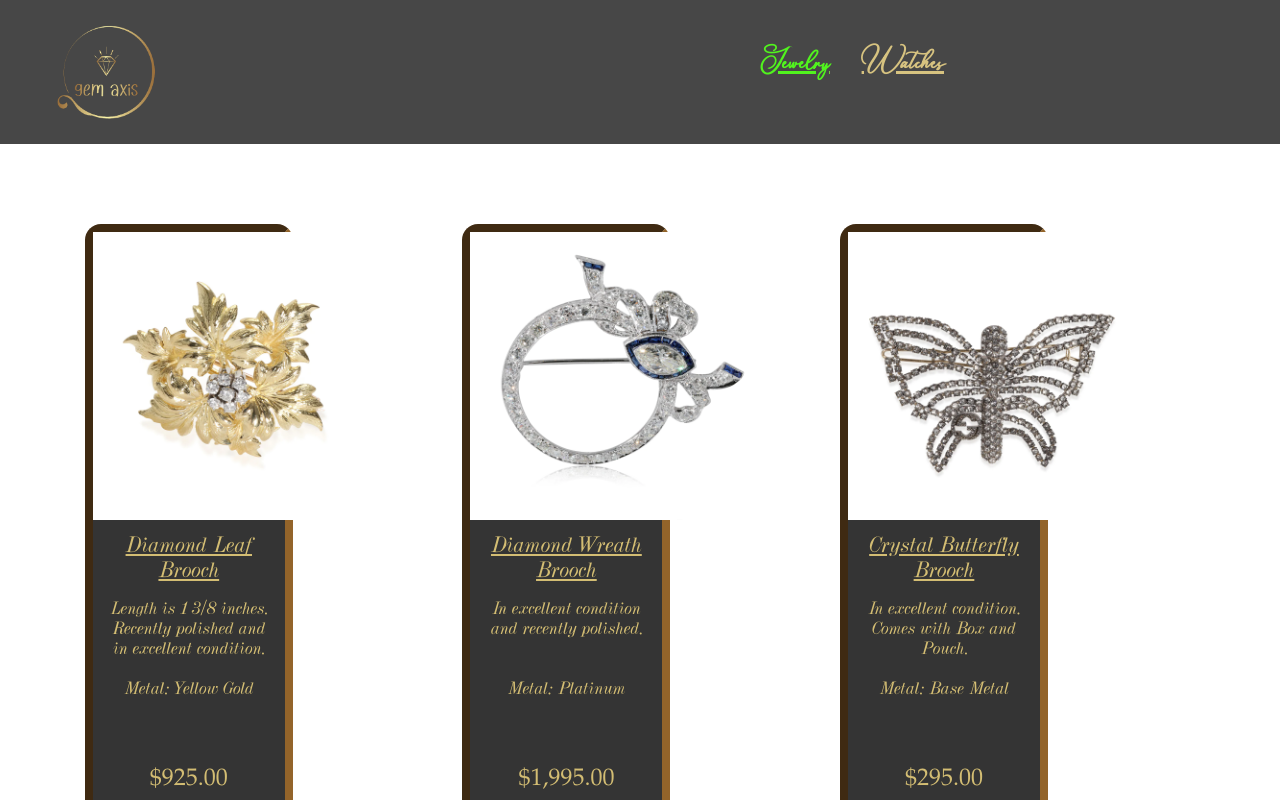
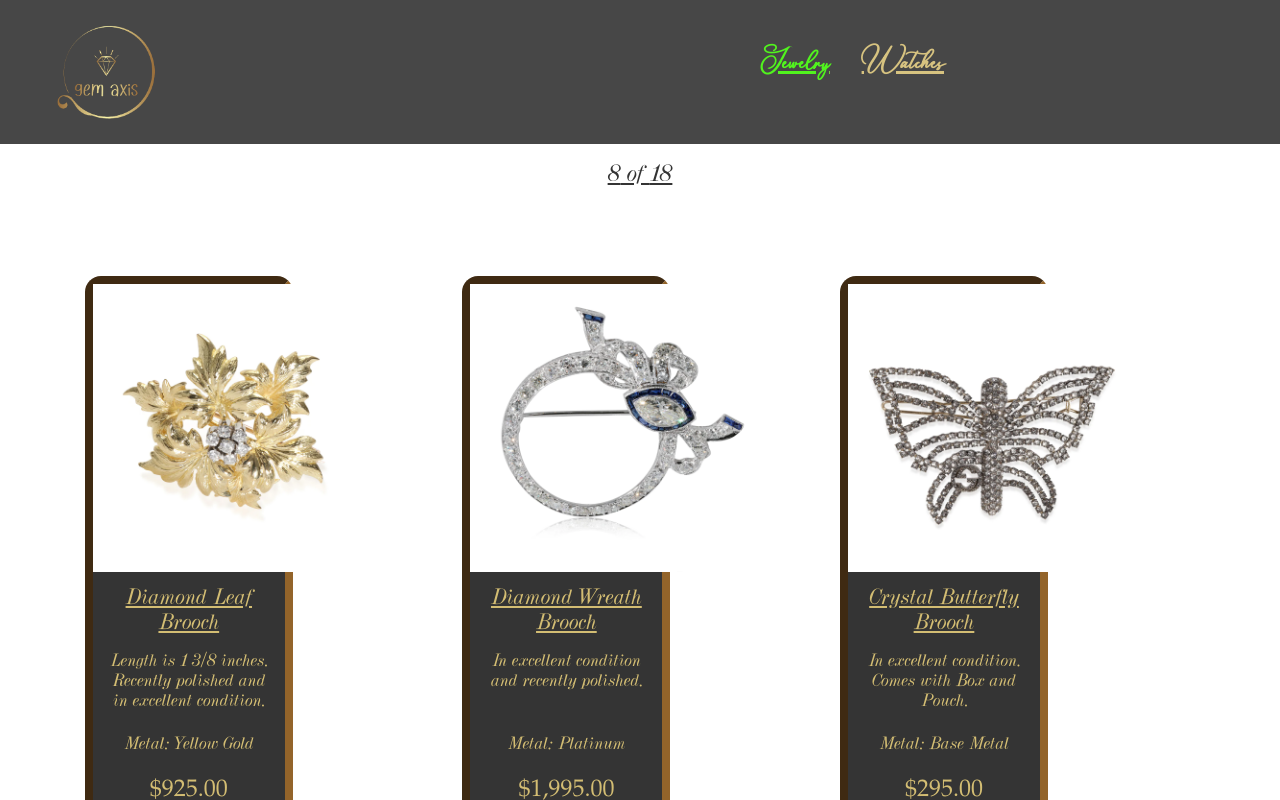
Before and after one commit to AlexanderTsve/C4_Nexus_Task_Project_App, a React (Create React App) app: page / in a window 1280 px wide. Shown: the top 800 px of the page. Built offline with nearby package versions, Linux system fonts and the light colour scheme.

Commit message:
CounterOfShownProducts Component added. Worked on the overall design.

```diff
--- a/src/components/Header/Navigation/Navigation.module.scss
+++ b/src/components/Header/Navigation/Navigation.module.scss
@@ -5,6 +5,7 @@ header {
   background-color: $color-primary;
   position: fixed;
   top: 0;
+  z-index: 100;
   font-family: dagtton, Arial (sans-serif), Arial Black (sans-serif),
     Verdana (sans-serif), Tahoma (sans-serif), Trebuchet MS (sans-serif),
     Impact (sans-serif), Gill Sans (sans-serif);
--- /dev/null
+++ b/src/components/PageContent/CounterOfShownProducts/CounterOfShownProducts.jsx
@@ -0,0 +1,9 @@
+import styles from "./CounterOfShownProducts.module.scss";
+const CounterOfShownProducts = ({ shownProducts, totalProducts }) => {
+  return (
+    <p className={styles.counter}>
+      {shownProducts} of {totalProducts}
+    </p>
+  );
+};
+export default CounterOfShownProducts;
--- /dev/null
+++ b/src/components/PageContent/CounterOfShownProducts/CounterOfShownProducts.module.scss
@@ -0,0 +1,10 @@
+@import "../../../custom.scss";
+.counter {
+  text-decoration: underline;
+  text-align: center;
+  color: $color-primary;
+  font-family: dubielItalic, Arial (sans-serif), Arial Black (sans-serif),
+    Verdana (sans-serif), Tahoma (sans-serif), Trebuchet MS (sans-serif),
+    Impact (sans-serif), Gill Sans (sans-serif);
+  font-size: 1.6rem;
+}
--- a/src/components/PageContent/LoadMorePara/LoadMorePara.jsx
+++ b/src/components/PageContent/LoadMorePara/LoadMorePara.jsx
@@ -2,7 +2,7 @@ import styles from "./LoadMorePara.module.scss";
 const LoadMorePara = ({ showMoreHandler }) => {
   return (
     <p onClick={showMoreHandler} className={styles["load-more-para"]}>
-      Load More...
+      More Results...
     </p>
   );
 };
--- a/src/components/PageContent/ProductCard/ProductCard.jsx
+++ b/src/components/PageContent/ProductCard/ProductCard.jsx
@@ -15,7 +15,7 @@ const ProductCard = ({ index, name, description, metal, price }) => {
         <Card.Text className={styles["content-description"]}>
           {description}
         </Card.Text>
-        <Card.Text className={styles["content-description"]}>
+        <Card.Text className={styles["content-description-metal"]}>
           Metal: {metal}
         </Card.Text>
         <Card.Text className={styles["content-price"]}>
--- a/src/components/PageContent/ProductCard/ProductCard.module.scss
+++ b/src/components/PageContent/ProductCard/ProductCard.module.scss
@@ -21,11 +21,14 @@
       Verdana (sans-serif), Tahoma (sans-serif), Trebuchet MS (sans-serif),
       Impact (sans-serif), Gill Sans (sans-serif);
   }
-  &-description {
+  &-description,
+  &-description-metal {
     font-family: dubielItalic, Arial (sans-serif), Arial Black (sans-serif),
       Verdana (sans-serif), Tahoma (sans-serif), Trebuchet MS (sans-serif),
       Impact (sans-serif), Gill Sans (sans-serif);
     font-size: 1.2rem;
+  }
+  &-description {
     height: 4rem;
     margin: 1rem;
   }
--- a/src/components/PageContent/ProductGrid/ProductGrid.jsx
+++ b/src/components/PageContent/ProductGrid/ProductGrid.jsx
@@ -3,6 +3,7 @@ import ProductCard from "../ProductCard/ProductCard";
 import LoadMorePara from "../LoadMorePara/LoadMorePara";
 import { useState } from "react";
 import { NUMBER_OF_PRODUCTS_PER_SLIDE } from "../../../util/config";
+import CounterOfShownProducts from "../CounterOfShownProducts/CounterOfShownProducts";
 const ProductGrid = ({ arrOfProducts }) => {
   const [loadMorePara, setLoadMorePara] = useState(
     arrOfProducts.length > NUMBER_OF_PRODUCTS_PER_SLIDE
@@ -34,6 +35,10 @@ const ProductGrid = ({ arrOfProducts }) => {
   };
   return (
     <section>
+      <CounterOfShownProducts
+        shownProducts={shownProducts.length}
+        totalProducts={arrOfProducts.length}
+      />
       <section className={styles["products-container"]}>
         {shownProducts.map((product, index) => {
           return (
```
